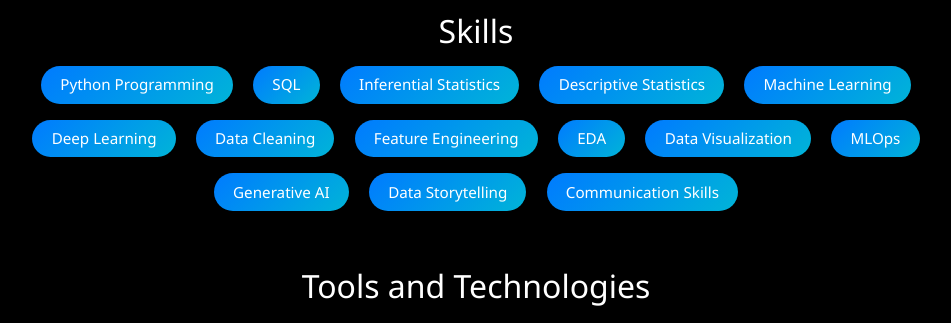
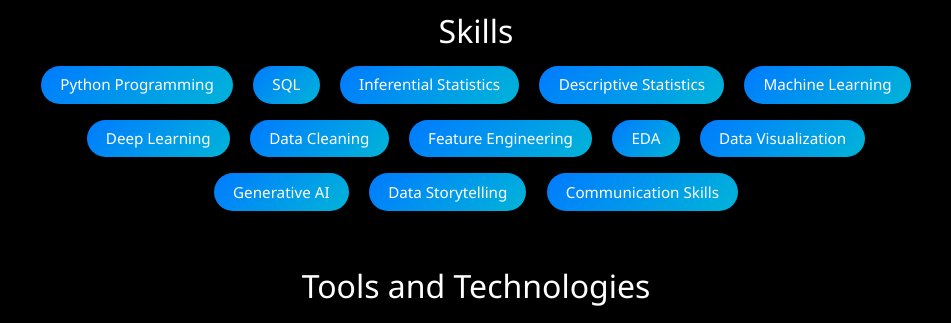
Before and after one commit to Mullaivendan9894/Project_portfolio_website, a plain HTML site: page index.html in a window 1280 px wide. Shown: the part 2900-3223 px from the top of the page, without its empty margins (164-1115 px from the left). Drawn offline with nearby package versions, Linux system fonts and the light colour scheme.

Commit message:
Update index.html

```diff
--- a/index.html
+++ b/index.html
@@ -382,7 +382,6 @@
         <span class="badge text-bg-primary m-2">Feature Engineering</span>
         <span class="badge text-bg-primary m-2">EDA</span>
         <span class="badge text-bg-primary m-2">Data Visualization</span>
-        <span class="badge text-bg-primary m-2">MLOps</span>
         <span class="badge text-bg-primary m-2">Generative AI</span>
         <span class="badge text-bg-primary m-2">Data Storytelling</span>
         <span class="badge text-bg-primary m-2">Communication Skills</span>
```
